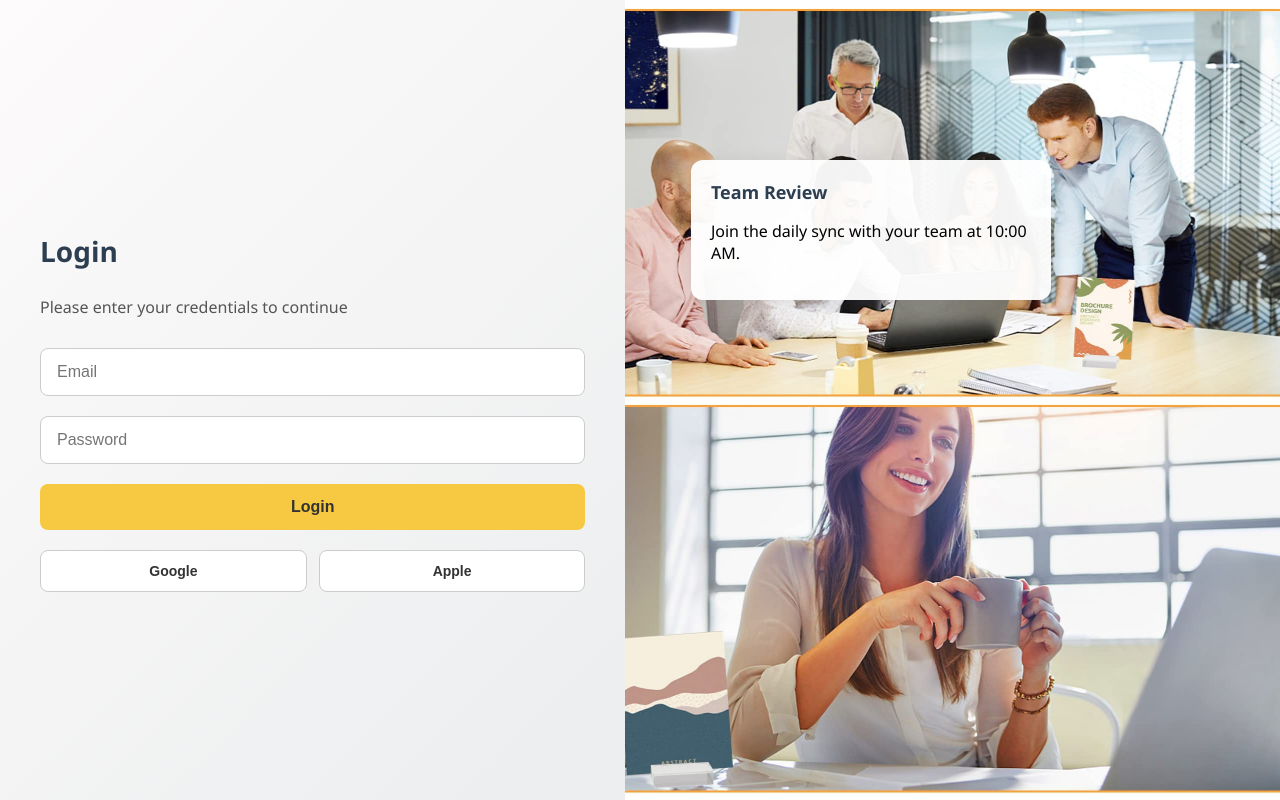
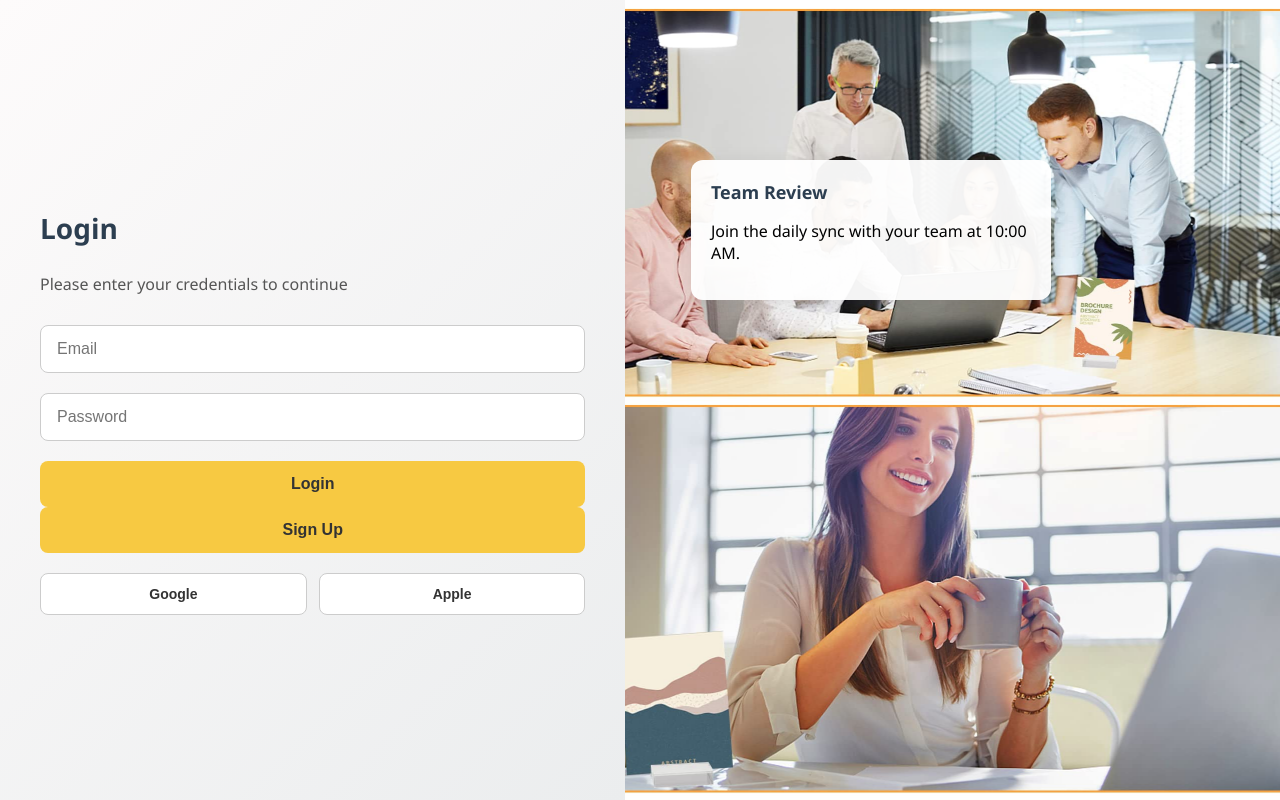
Before and after one commit to Ameer-S-AbuTaha/my-react-app, a React (Create React App) app: page / in a window 1280 px wide. Built offline with nearby package versions, Linux system fonts and the light colour scheme.

Commit message:
add signup

```diff
--- a/src/LoginPage.js
+++ b/src/LoginPage.js
@@ -63,6 +63,14 @@ export default function LoginPage() {
           <button type="submit">Login</button>
         </form>
 
+        <button
+          className="signup-button"
+          type="button"
+          onClick={() => navigate("/signup")}
+        >
+          Sign Up
+        </button>
+
         <div className="social-login">
           <button type="button">Google</button>
           <button type="button">Apple</button>
```
